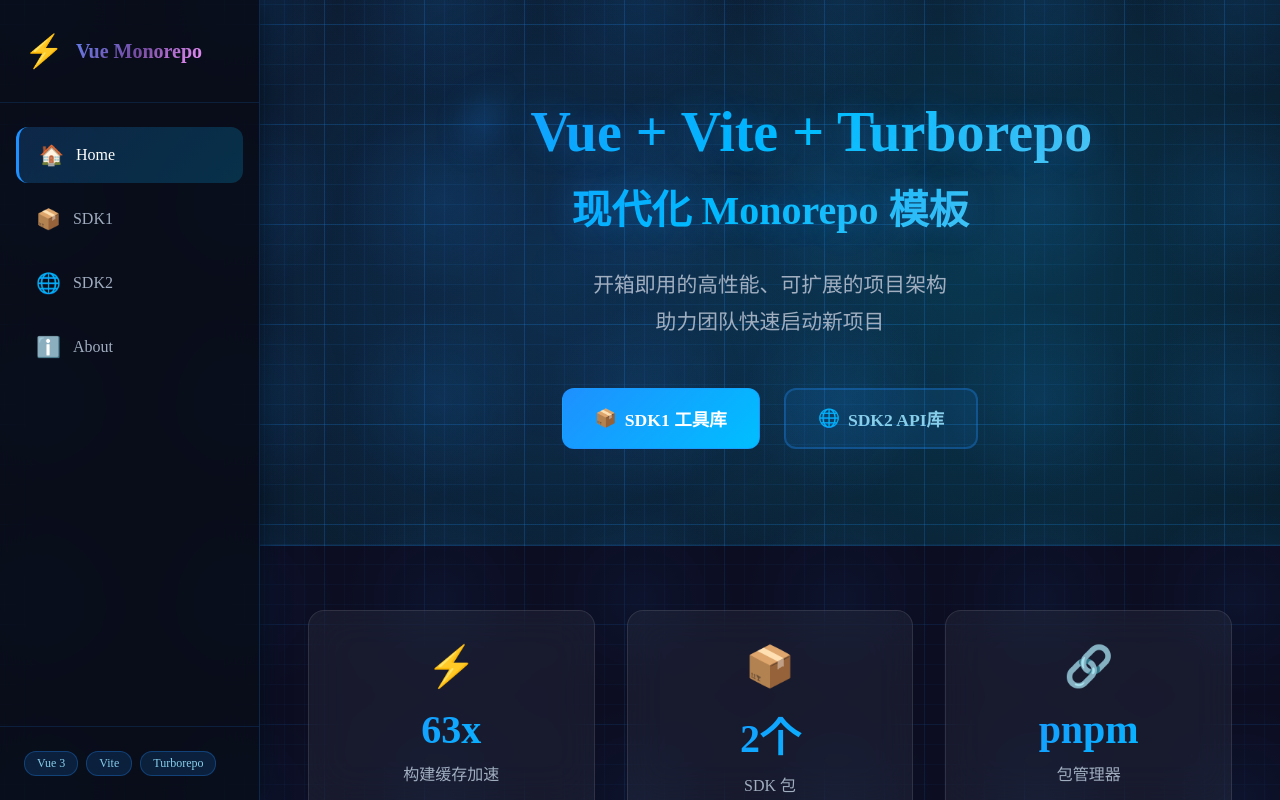
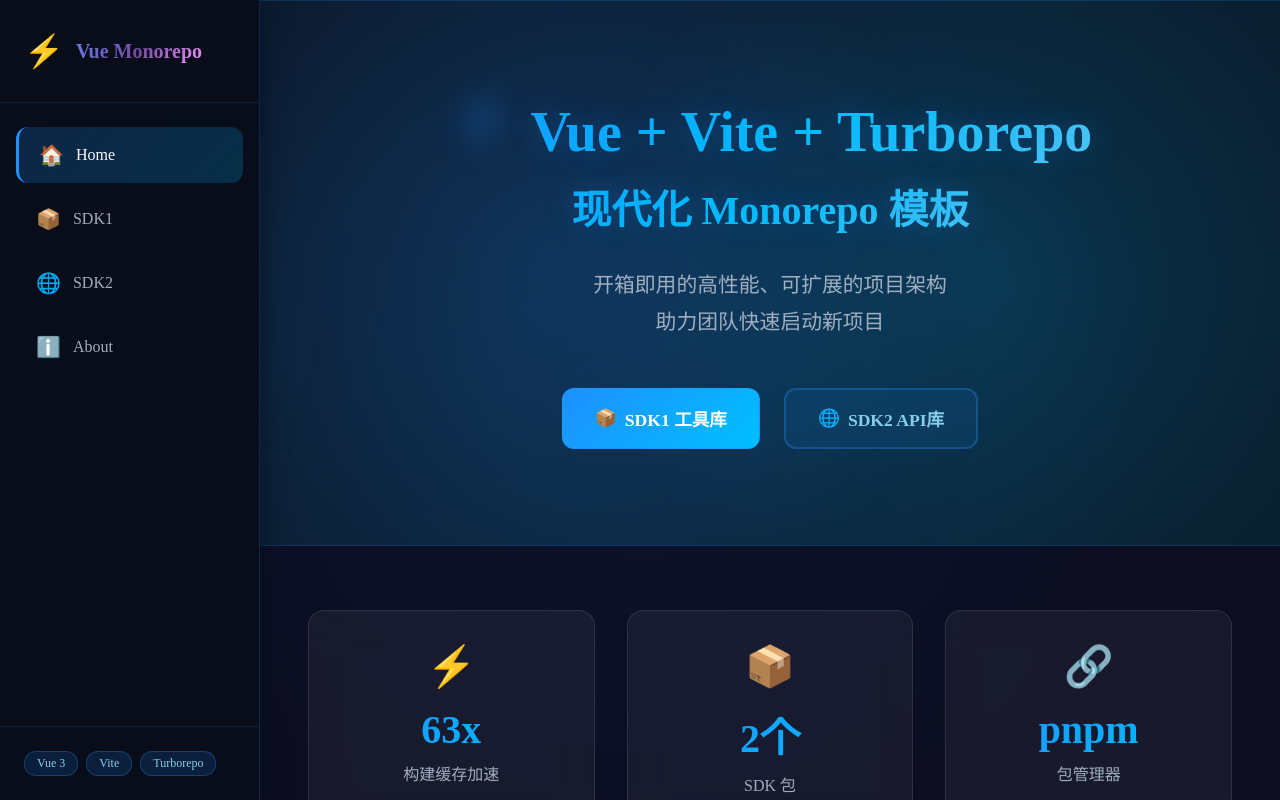
Before and after one commit to Sogrey/Vue-Vite-Monorepo, a Vue app in the folder apps/web/: page / in a window 1280 px wide. Shown: the top 800 px of the page. Built offline with nearby package versions, Linux system fonts and the light colour scheme; the HTML template or start-up script is replaced by a standard one.

Commit message:
fix: 修复网格背景高度问题和移除移动动画

```diff
--- a/apps/web/src/assets/main.css
+++ b/apps/web/src/assets/main.css
@@ -1,16 +1,15 @@
 @import './variables.css';
 
 html,
-body,
-#app {
+body {
   width: 100%;
-  height: 100%;
+  min-height: 100vh;
   padding: 0;
   margin: 0;
 }
 
 /* 科幻蓝图网格背景 */
-#app {
+body {
   /* 深色蓝图背景 */
   background-color: #0a0e1a;
 
@@ -19,11 +18,9 @@
     /* 主网格线 - 粗线 */
     linear-gradient(rgba(30, 144, 255, 0.15) 1px, transparent 1px),
     linear-gradient(90deg, rgba(30, 144, 255, 0.15) 1px, transparent 1px),
-
     /* 次网格线 - 细线 */
     linear-gradient(rgba(30, 144, 255, 0.08) 1px, transparent 1px),
     linear-gradient(90deg, rgba(30, 144, 255, 0.08) 1px, transparent 1px),
-
     /* 交叉点发光效果 */
     radial-gradient(circle at 50% 50%, rgba(30, 144, 255, 0.1) 0%, transparent 70%);
 
@@ -42,27 +39,14 @@
     -1px -1px,
     center center;
 
-  /* 动画效果 - 缓慢移动 */
-  animation: gridMove 20s linear infinite;
+  background-attachment: fixed;
 }
 
-@keyframes gridMove {
-  0% {
-    background-position:
-      -1px -1px,
-      -1px -1px,
-      -1px -1px,
-      -1px -1px,
-      center center;
-  }
-  100% {
-    background-position:
-      99px 99px,
-      99px 99px,
-      19px 19px,
-      19px 19px,
-      center center;
-  }
+#app {
+  width: 100%;
+  min-height: 100vh;
+  padding: 0;
+  margin: 0;
 }
 
 /* 全局文本渲染优化 */
```
